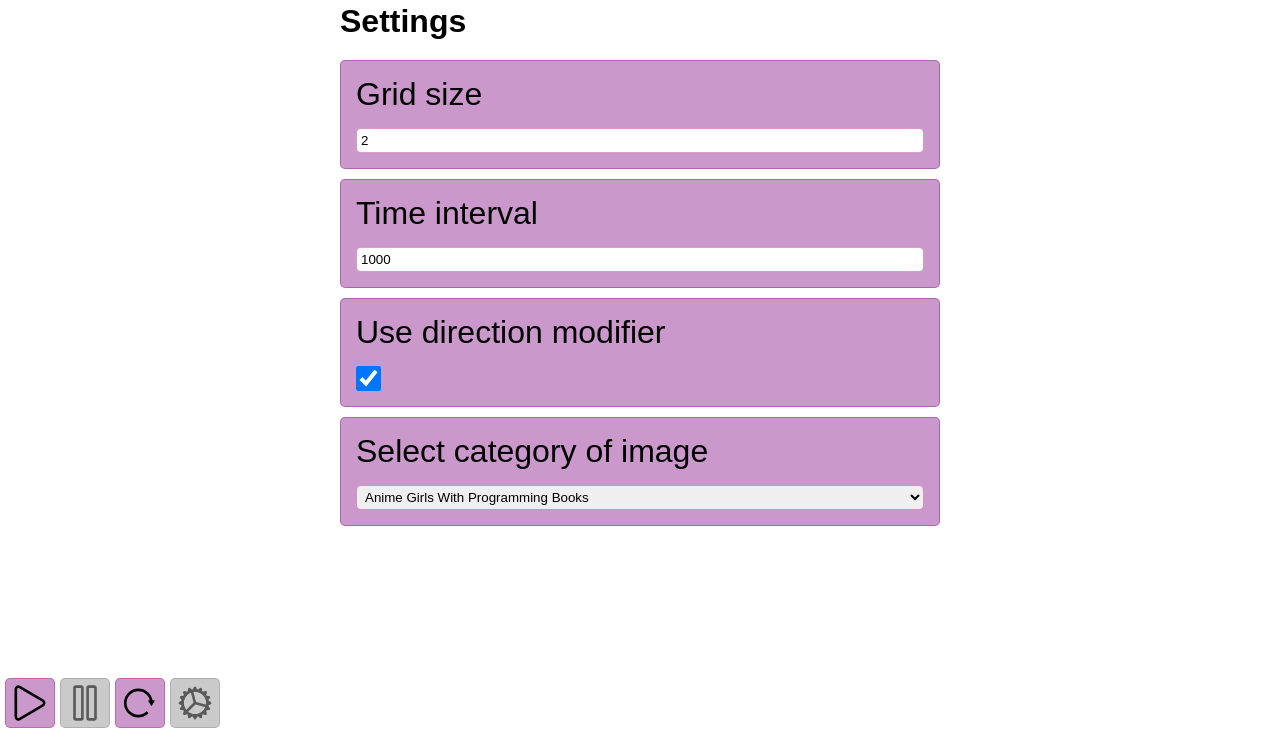
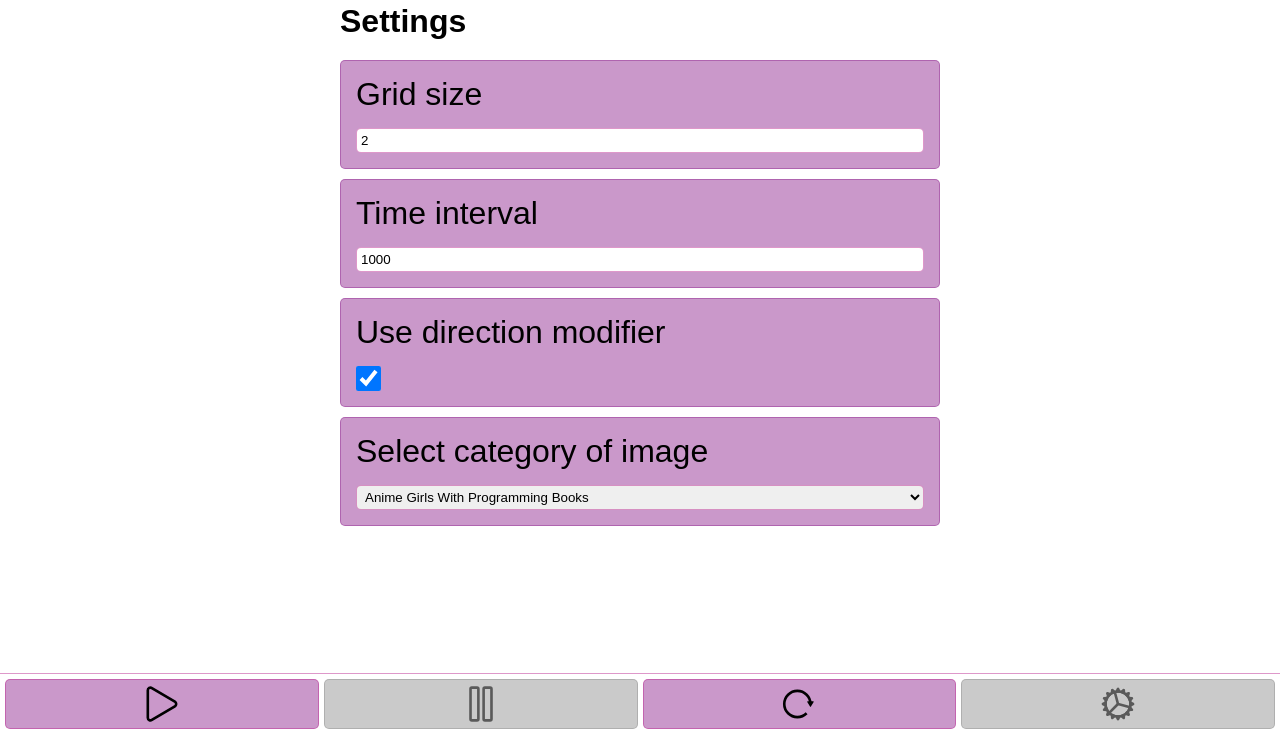
Before and after one commit to p1nta/stupid-things, a plain HTML site: page src/catch-me/index.html in a window 1280 px wide. Shown: the part 67-800 px from the top of the page. Drawn offline with Linux system fonts and the light colour scheme.

```diff
--- a/src/catch-me/index.css
+++ b/src/catch-me/index.css
@@ -50,7 +50,7 @@
 }
 
 .app_controls_block {
-  max-width: 1400px;
+  width: 100%;
   margin: 0 auto;
   height: 60px;
   padding: 5px;
@@ -61,6 +61,7 @@
   background-color: white;
   position: fixed;
   bottom: 0;
+  border-top: 1px solid rgba(190, 50, 150, .5);
 }
 
 .app_controls_block_item {
```
